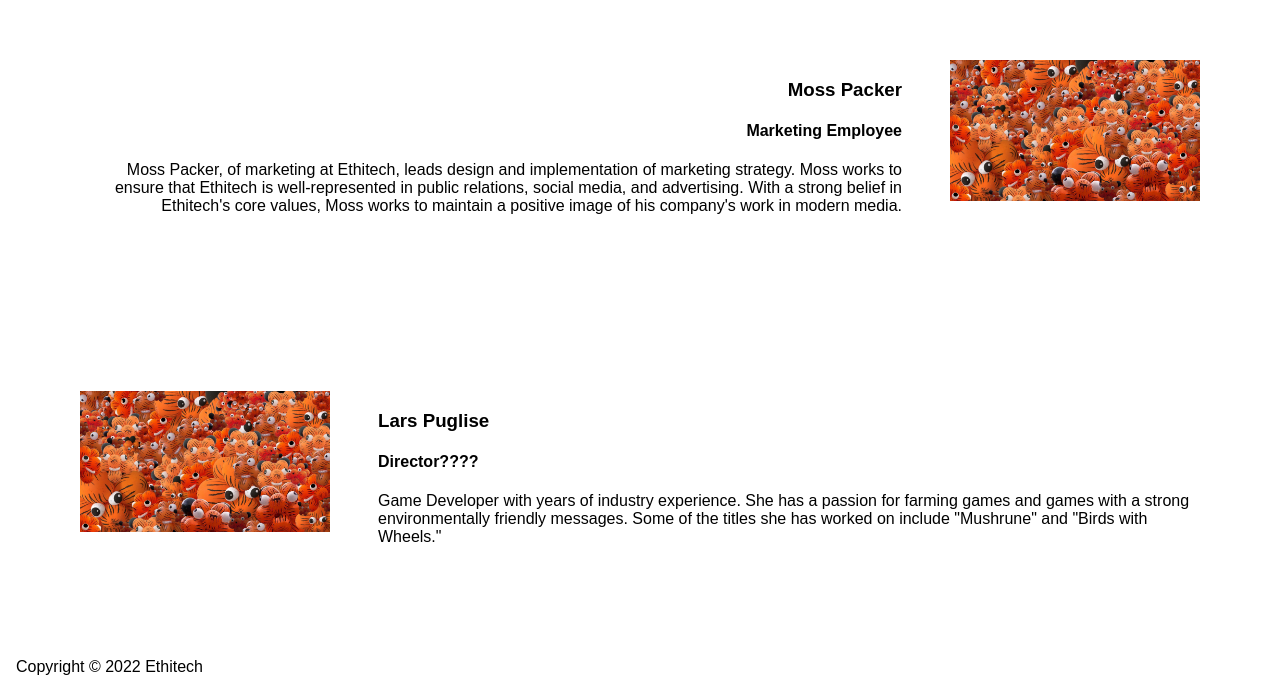
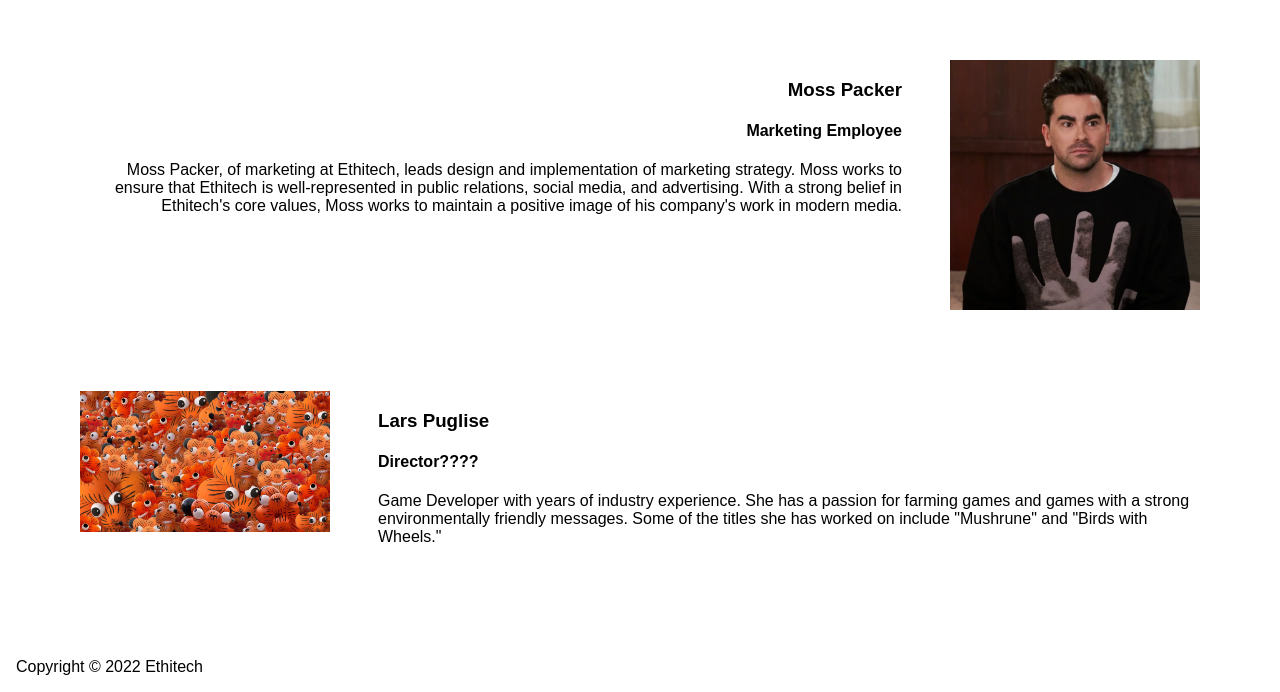
Before and after one commit to FeniulaPyra/com142, a plain HTML site: page about.html in a window 1280 px wide. Shown: the part 2132-2824 px from the top of the page. Drawn offline with Linux system fonts and the light colour scheme.

Commit message:
mossy pic

```diff
--- a/about.html
+++ b/about.html
@@ -114,7 +114,7 @@
     </div>
     <div class="right-container">
         <div>
-            <img  class="person-right" src="./images/Balloon_Ritchies.jpg" alt="filler images">
+            <img  class="person-right" src="./images/portraits/mossdanlevy.png" alt="filler images">
         </div>
         <div>
             <h3>Moss Packer</h3>
```
Also changed, not shown: images/portraits/mossdanlevy.png (added).
